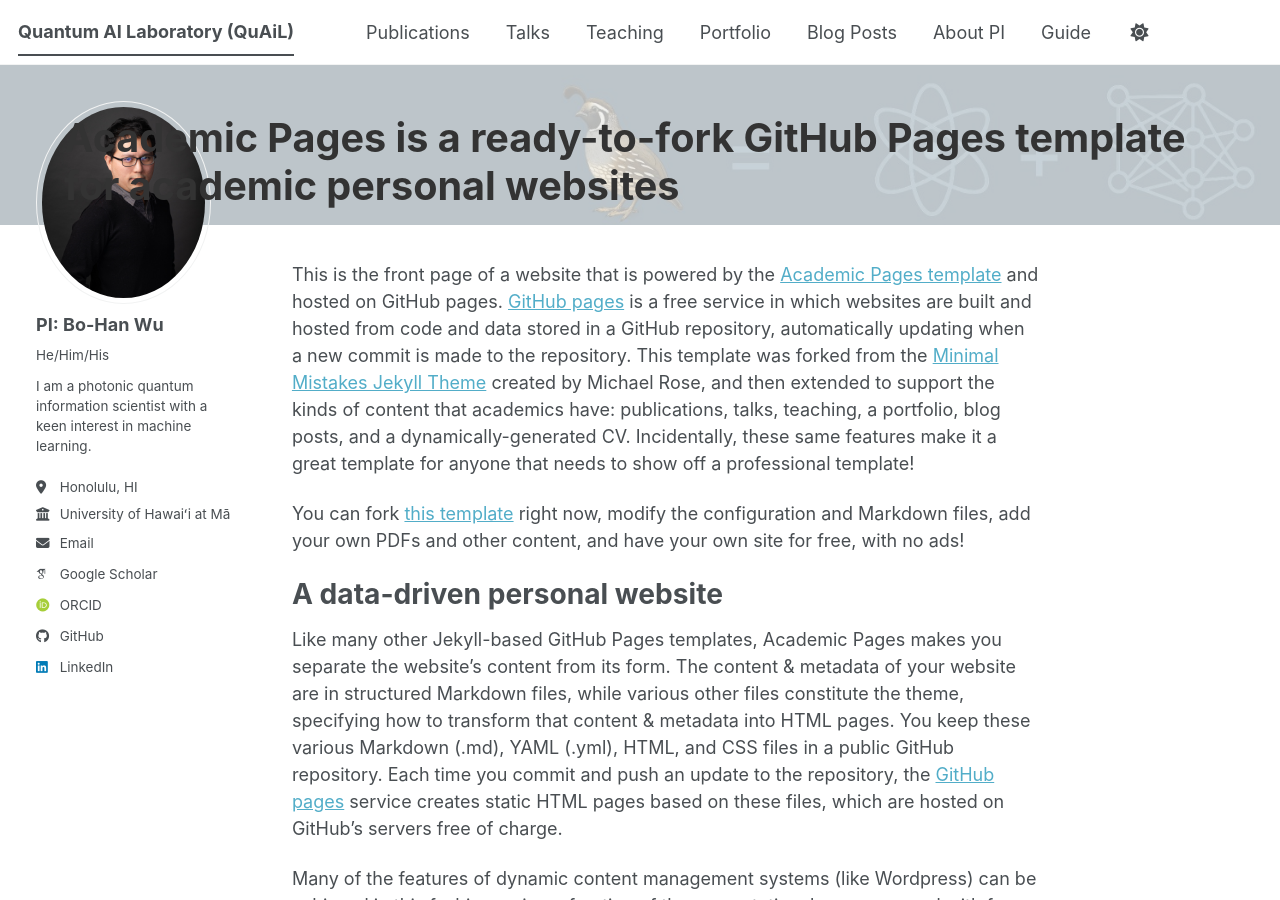
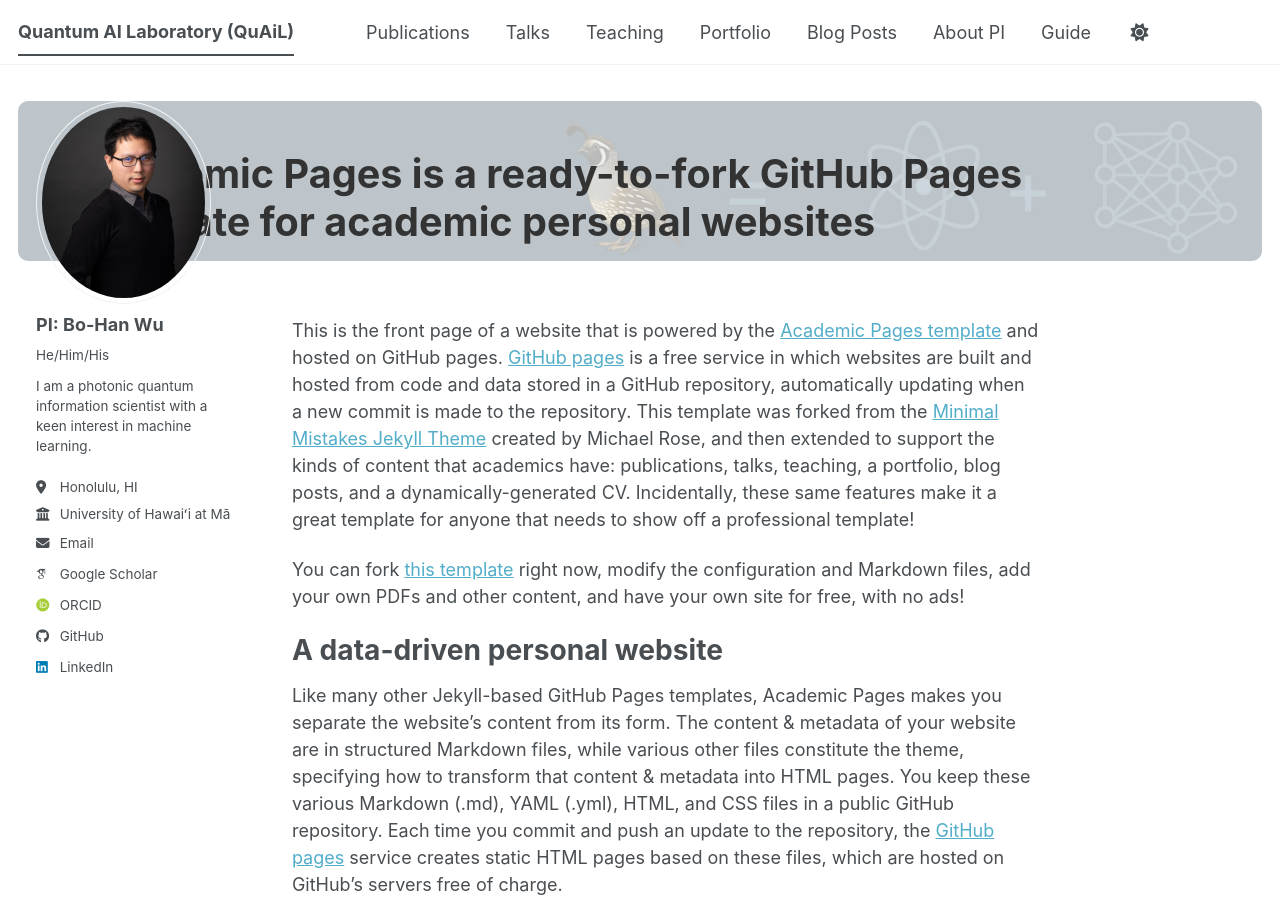
Before and after one commit to go705/go705.github.io, a Jekyll site: the page built from _pages/about.md, in a window 1280 px wide and 900 px high. Built offline with Jekyll 4.4.1, drawn with Linux system fonts in a browser that asks for light colours; some web fonts are replaced; a script bundle is joined from its source files by our own code; library files that are not in the unit come from our copies.

Commit message:
Update default.html

```diff
--- a/_layouts/default.html
+++ b/_layouts/default.html
@@ -22,7 +22,8 @@
     {% include browser-upgrade.html %}
     {% include masthead.html %}
 
-    <div style="width: 100%; height: 160px; position: relative; overflow: hidden; background-color: #f2f3f3; margin-bottom: 20px;">
+    <div id="main" role="main" style="padding-bottom: 0;">
+      <div style="width: 100%; height: 160px; position: relative; overflow: hidden; background-color: #f2f3f3; border-radius: 10px; margin-bottom: 20px;">
         <img src="{{ '/images/Group_image.jpeg' | relative_url }}"
              style="width: 100%;
                     height: 100%;
@@ -36,8 +37,9 @@
           <h1 style="margin: 0; color: #333; font-size: 2.2em; border-bottom: none;">{{ page.title }}</h1>
         </div>
       </div>
+    </div>
 
-    <div id="main" role="main">
+    <div id="main" role="main" style="margin-top: 0;">
       {{ content }}
     </div>
 
```
Lines whose indentation alone changed are shown as unchanged.
